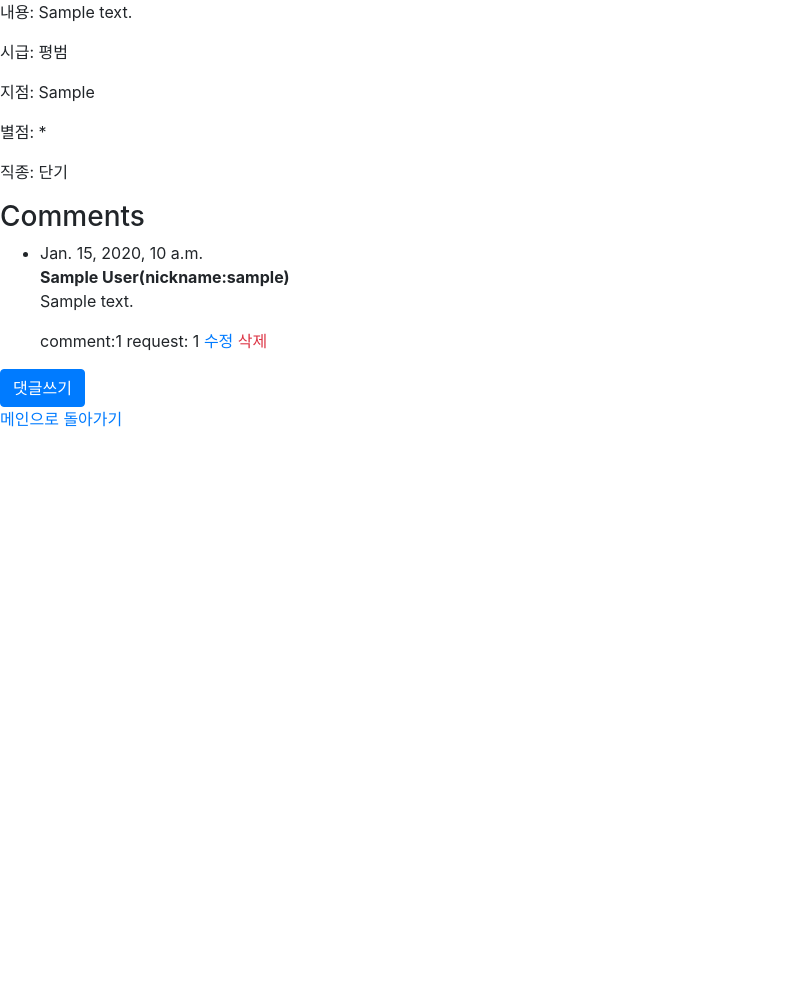
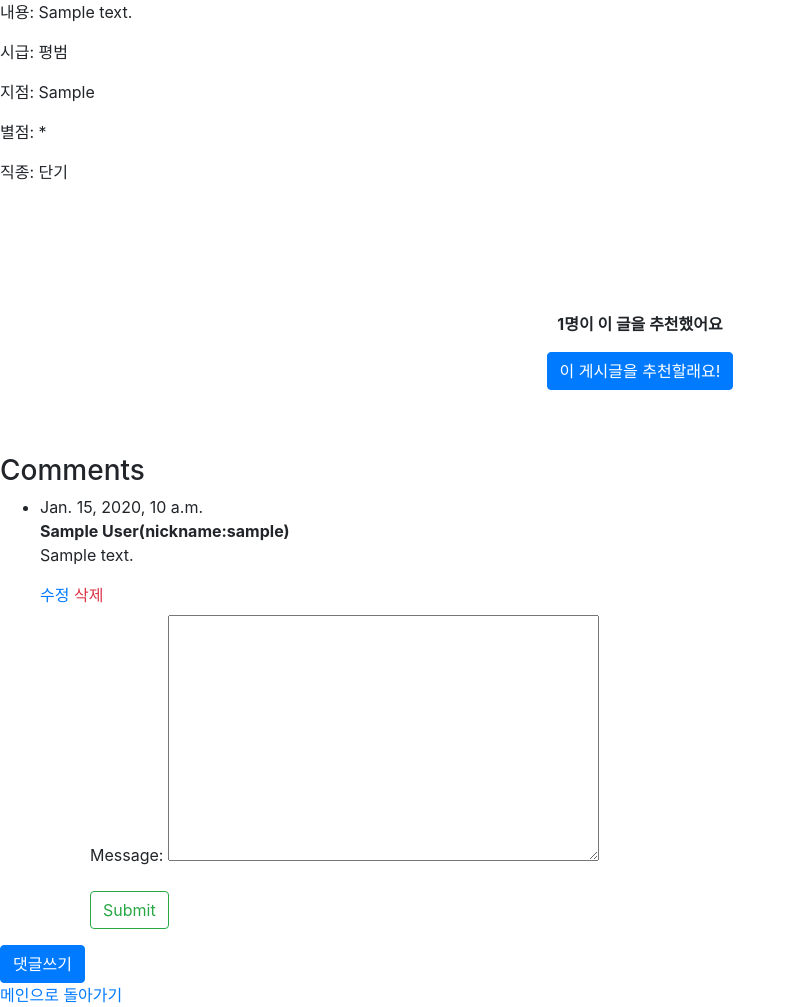
Before and after one commit to pirogramming/JobSSUL, a Django app: template main/templates/main/detail.html in a window 1280 px wide. Shown: the part 531-1538 px from the top of the page, without its empty margins (0-796 px from the left). Before the commit the page ends 958 px from the top, so only its background shows below. Run offline with Django 3.2, Linux system fonts and the light colour scheme; a user stored in the database is signed in; tables that the repository leaves empty hold one stand-in row (values such as "Sample post"); the template is opened without the code that fills it: values that come from a table or form of the project are taken from there, most other values are stand-ins (such as "Sample title", 1, 10 or a date in 2020); some libraries are stand-ins or nearby versions.

Commit message:
게시글 좋아요 기능 구현 / 대댓글 작업 중

```diff
--- a/main/models.py
+++ b/main/models.py
@@ -1,11 +1,7 @@
 from django.core.validators import MinLengthValidator
 from django.db import models
-
-
-# Create your models here.
 from django.urls import reverse
 from jobssul import settings
-
 from accounts.models import User
 
 
@@ -36,10 +32,16 @@ class Post(models.Model):
     workplace = models.CharField(max_length=50, verbose_name='지점')
     recommend = models.CharField(max_length=5, choices=RECOMMEND_LEVEL, verbose_name = '별점')
     work_type = models.CharField(max_length=10, choices=WORK_TYPE, verbose_name='직종')
+    likes = models.ManyToManyField(User, related_name='likes', blank=True)
 
     def __str__(self):
         return self.title
 
+    def total_likes(self):
+        return self.likes.count()
+
+    def get_absolute_url(self):
+        return reverse('main:detail', args=[self.pk])
 
 
 
@@ -49,6 +51,8 @@ class Comment(models.Model):
     message = models.TextField()
     created_at = models.DateTimeField(auto_now_add=True)
     updated_at = models.DateTimeField(auto_now=True)
+    reply = models.ForeignKey('Comment', null=True, related_name='replies', on_delete=models.CASCADE)
+
 
     class Meta:
         ordering = ['-id']
@@ -60,4 +64,4 @@ class Comment(models.Model):
         return reverse('main:comment_delete', args=[self.pk])
 
     def get_absolute_url(self):
-        return reverse('main:main_detail', args=[self.pk])
+        return reverse('main:detail', args=[self.pk])
--- a/main/templates/main/detail.html
+++ b/main/templates/main/detail.html
@@ -8,6 +8,18 @@
     <p>별점: {{ post.recommend }}</p>
     <p>직종: {{ post.work_type }}</p>
 
+<p style="text-align: center; margin-top: 10%; font-weight: bold;">{{ total_likes }}명이 이 글을 추천했어요</p>
+
+{% if request.user.is_authenticated %}
+     <form action="{% url 'main:like_post' %}" method="post">
+         {% csrf_token %}
+         {% if is_liked %}
+         <button type="submit" name="post_id" value="{{ post.id }}" class="btn btn-primary" style="margin-left:auto;margin-right:auto;display:block;margin-bottom:5%">추천을 취소할래요!</button>
+         {% else %}
+         <button type="submit" name="post_id" value="{{ post.id }}" class="btn btn-primary" style="margin-left:auto;margin-right:auto;display:block;margin-bottom:5%">이 게시글을 추천할래요!</button>
+         {% endif %}
+     </form>
+{% endif %}
 
 
     <h3>Comments</h3>
@@ -17,8 +29,6 @@
             <div>{{ comment.updated_at}}</div>
             <div><strong>{{ comment.author}}</strong></div>
             <p>{{ comment.message }}</p>
-            comment:{{ comment.author.id }}
-            request: {{ request.user.id }}
             {% if comment.author == request.user %}
                 <a href="{{ comment.get_edit_url }}">
                     수정
@@ -27,8 +37,22 @@
                     삭제
                 </a>
             {% endif %}
+        </li>
 
-        </li>
+        <div class="replied-comments container mt-2">
+            <div class="form-group row">
+                 <form method="post">
+                     {% csrf_token %}
+                     {{ comment_form.as_p }}
+                     {% if request.user.is_authenticated %}
+                        <input type="submit" value="Submit" class="btn btn-outline-success">
+                     {% else %}
+                        <input type="submit" value="Submit" class="btn btn-outline-success" disabled>
+                     {% endif %}
+                 </form>
+            </div>
+        </div>
+
     {% endfor %}
     </ul>
 
--- a/main/urls.py
+++ b/main/urls.py
@@ -13,4 +13,5 @@ urlpatterns = [
     path('post/<int:post_pk>/comment/new/', views.comment_new, name='comment_new'),
     path('post/<int:pk>/comment/edit/', views.comment_edit, name='comment_edit'),
     path('post/<int:pk>/comment/delete/', views.comment_delete, name='comment_delete'),
+    path('like/', views.like_post, name='like_post'),
 ]
```
Also changed, not shown: main/views.py (+21 -1 lines), main/migrations/0002_comment_likes.py (added), main/migrations/0003_auto_20190208_1554.py (added), main/migrations/0004_auto_20190209_0052.py (added), main/migrations/0005_auto_20190209_0207.py (added), main/migrations/0006_comment_reply.py (added).
